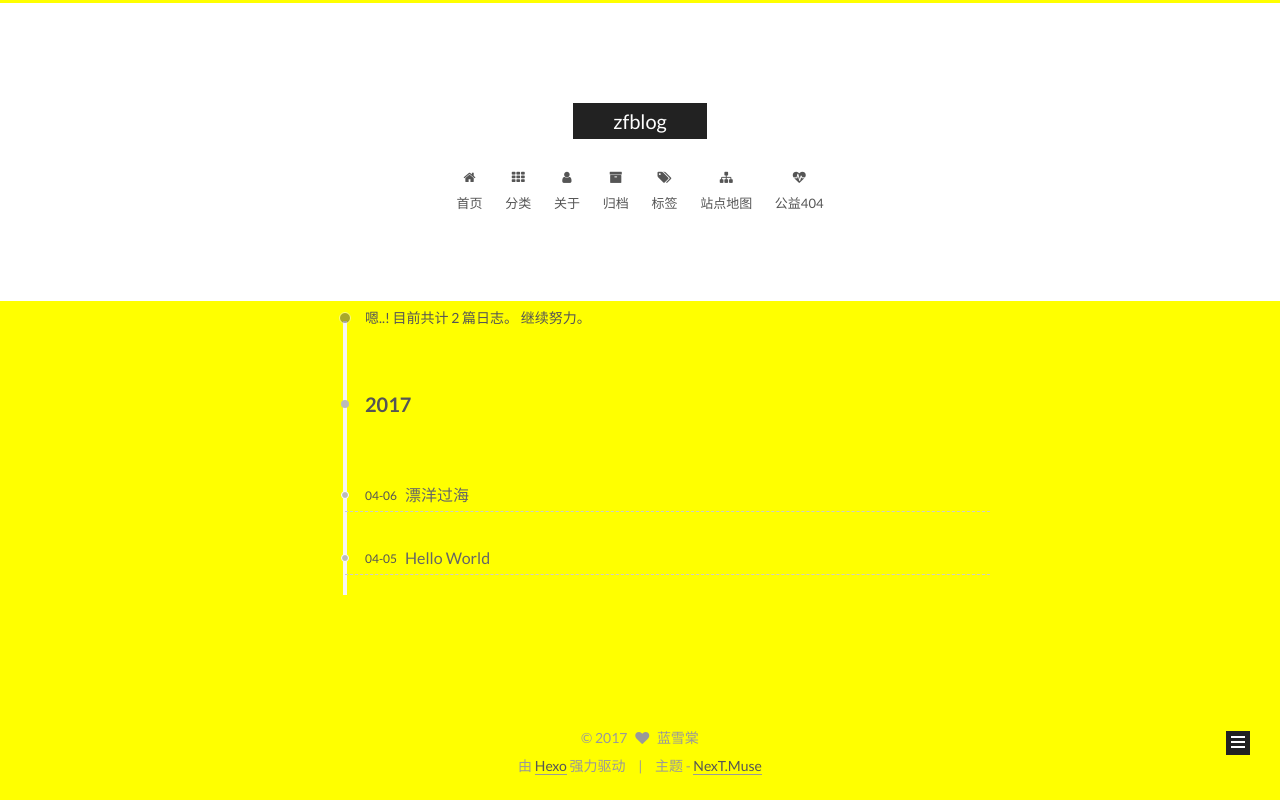
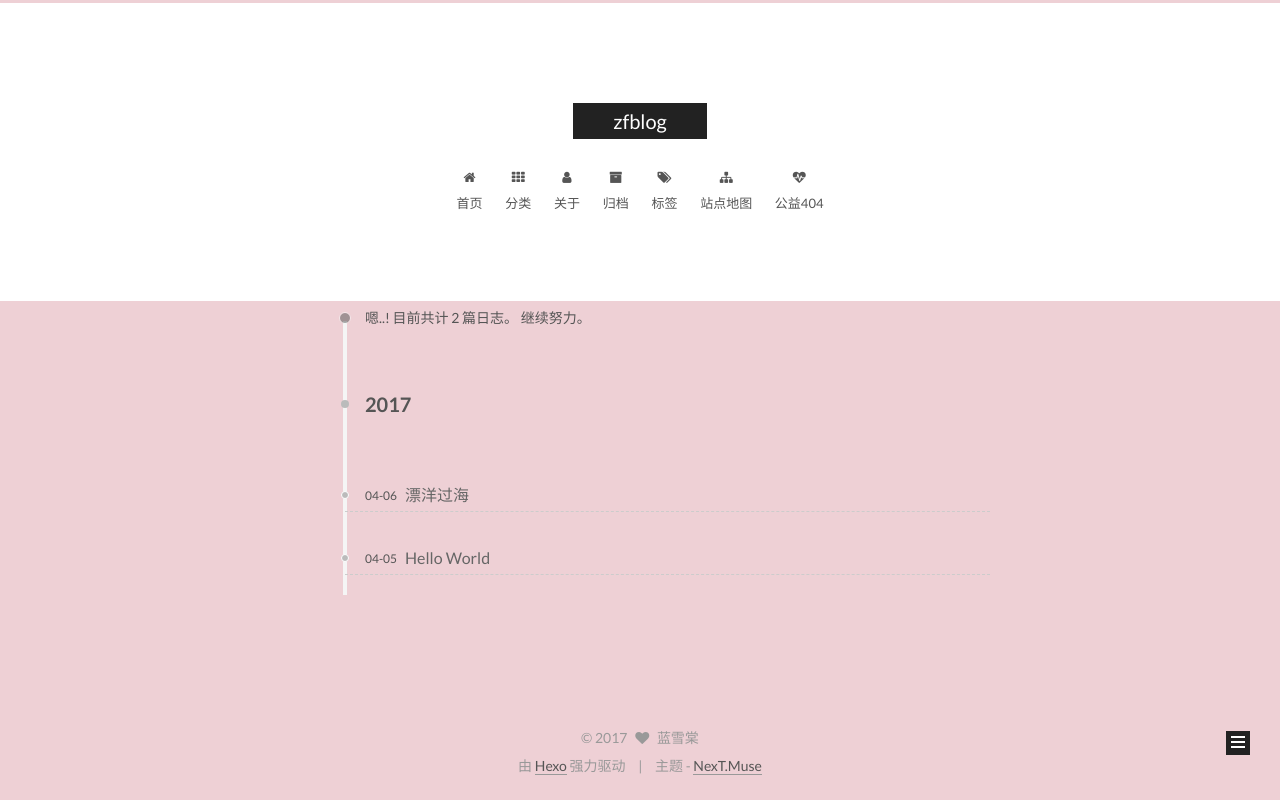
Before and after one commit to zfblog/blog, a PHP site: page /archives/2017/index.html in a window 1280 px wide. Run offline with PHP 8.4, Linux system fonts and the light colour scheme.

Commit message:
Site updated: 2017-04-06 17:52:53

```diff
--- a/css/main.css
+++ b/css/main.css
@@ -1691,7 +1691,7 @@ pre .javascript .function {
   width: 4px;
   height: 4px;
   border-radius: 50%;
-  background: #78ffff;
+  background: #ffe9bd;
 }
 .links-of-blogroll {
   font-size: 13px;
@@ -2539,8 +2539,8 @@ embed {
   display: inline-block;
 }
 body {
-  background: #ff0;
+  background: #eed0d5;
 }
 .headband {
-  background: #ff0;
-}
+  background: #eed0d5;
+}
```
